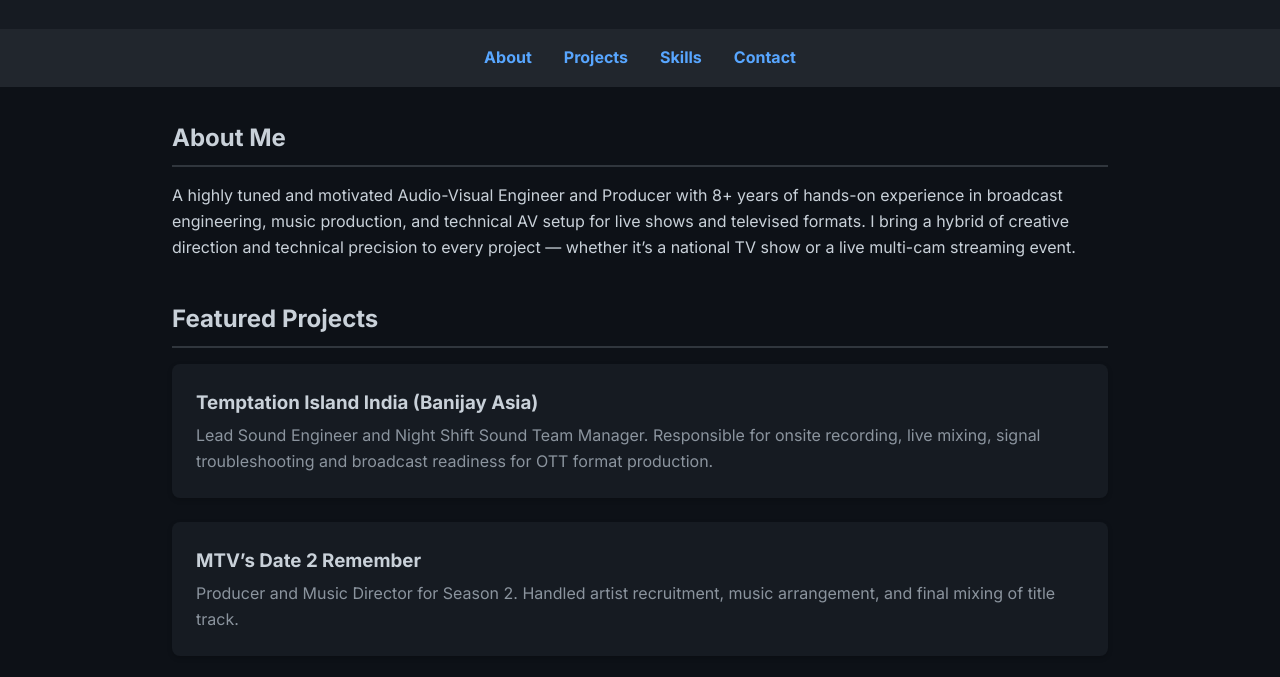
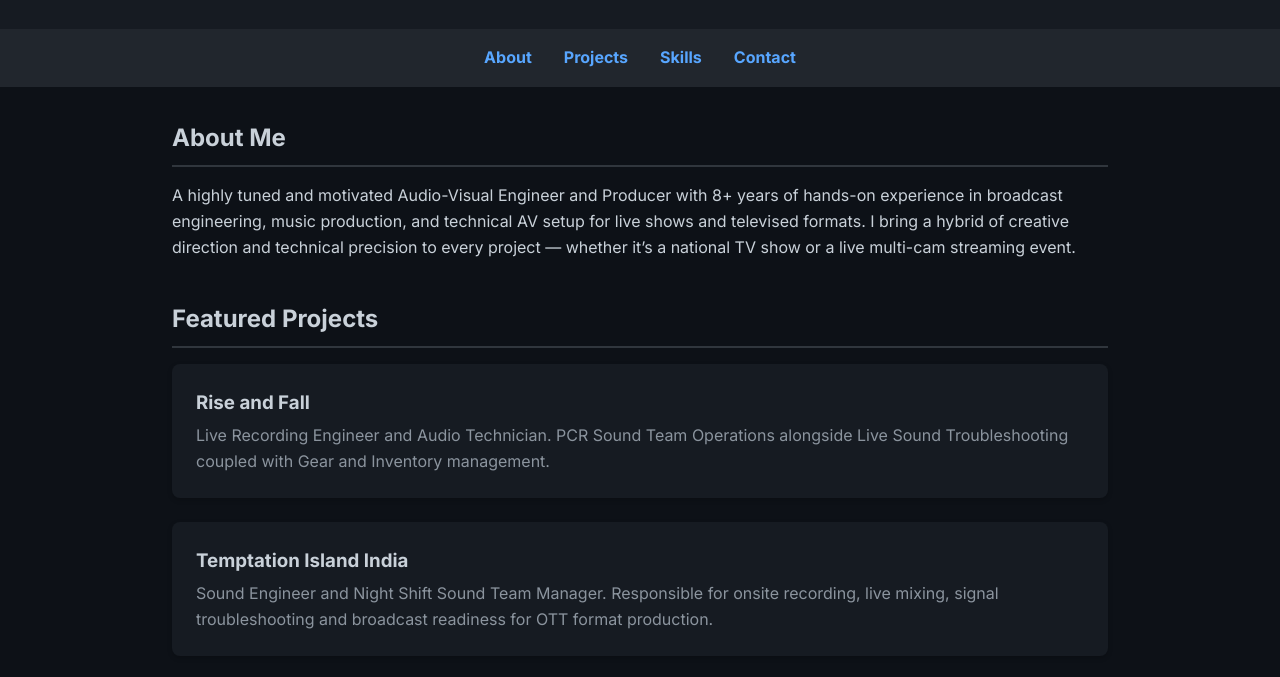
Before and after one commit to KAL-KI-crypto/alan-portfolio, a plain HTML site: page index.html in a window 1280 px wide. Shown: the part 122-799 px from the top of the page. Drawn offline with Linux system fonts and the light colour scheme.

Commit message:
Update index.html

```diff
--- a/index.html
+++ b/index.html
@@ -99,8 +99,13 @@
       <h2>Featured Projects</h2>
 
       <div class="card">
-        <h3>Temptation Island India (Banijay Asia)</h3>
-        <p>Lead Sound Engineer and Night Shift Sound Team Manager. Responsible for onsite recording, live mixing, signal troubleshooting and broadcast readiness for OTT format production.</p>
+        <h3>Rise and Fall </h3>
+        <p>Live Recording Engineer and Audio Technician. PCR Sound Team Operations alongside Live Sound Troubleshooting coupled with Gear and Inventory management.</p>
+      </div>
+
+      <div class="card">
+        <h3>Temptation Island India </h3>
+        <p>Sound Engineer and Night Shift Sound Team Manager. Responsible for onsite recording, live mixing, signal troubleshooting and broadcast readiness for OTT format production.</p>
       </div>
 
       <div class="card">
```
